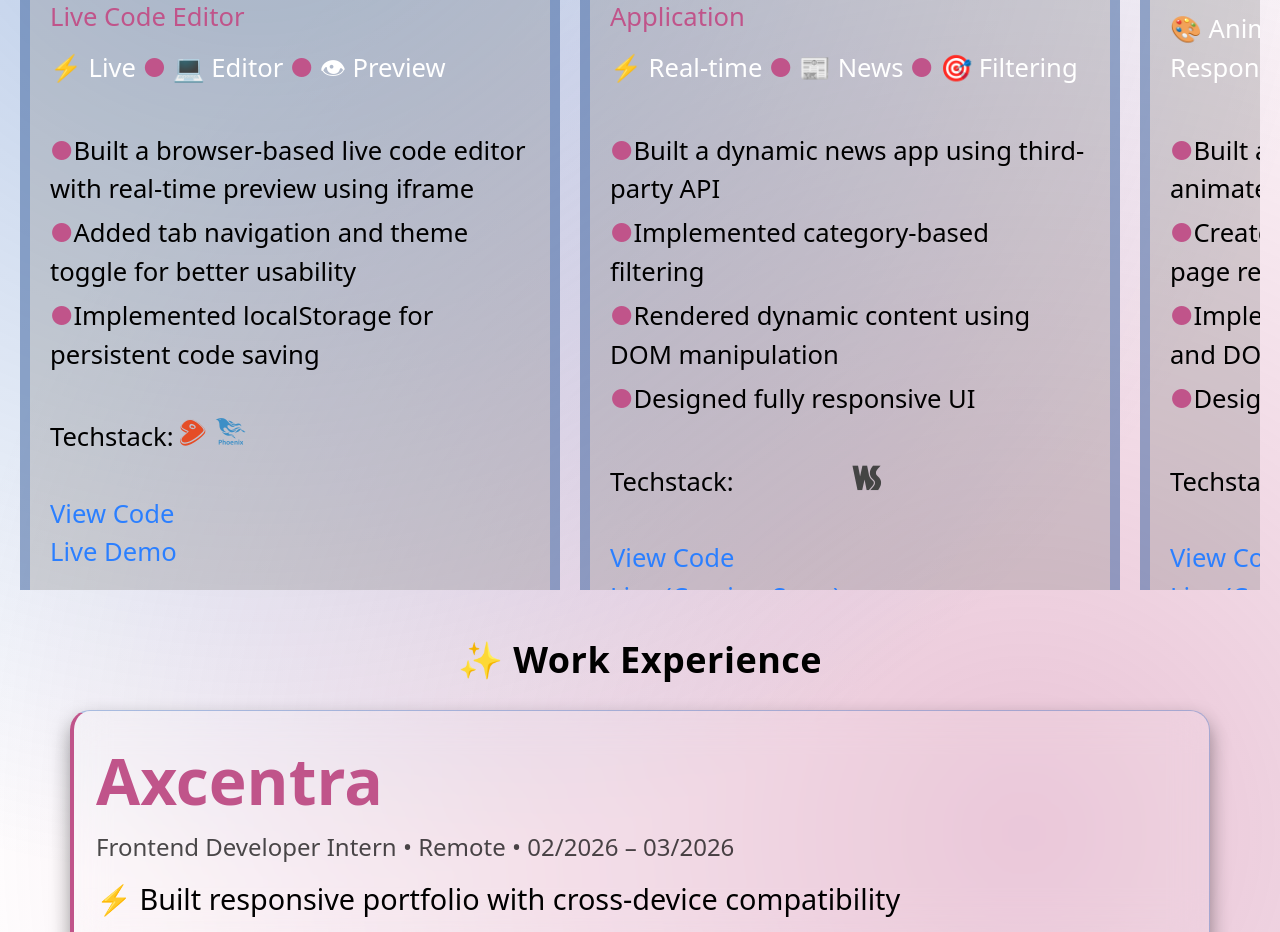
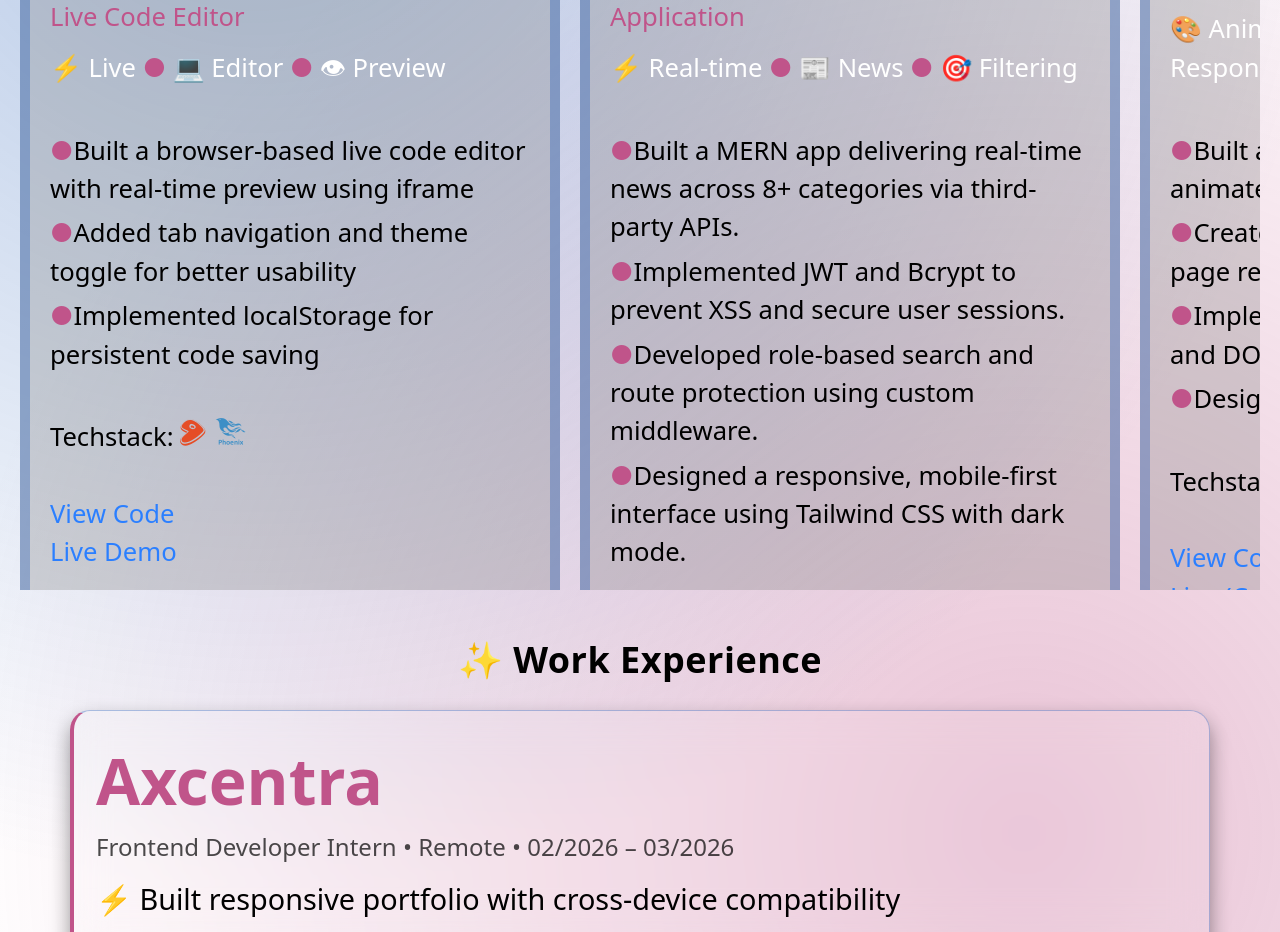
Before and after one commit to topperguy7/portfolio_v3, a React (Vite) app: page / in a window 1280 px wide. Shown: the part 980-1912 px from the top of the page. Built offline with nearby package versions, Linux system fonts and the light colour scheme.

Commit message:
little responsive and newsmania changes

```diff
--- a/src/components/Experience.jsx
+++ b/src/components/Experience.jsx
@@ -6,7 +6,6 @@ function Experience() {
         ✨ Work Experience
       </h1>
 
-      {/* Card 1 */}
       <div className="exp-card">
         <h2 className="company">Axcentra</h2>
         <p className="meta">
@@ -28,7 +27,6 @@ function Experience() {
         </div>
       </div>
 
-      {/* Card 2 */}
       <div className="exp-card">
         <h2 className="company">Connecting Dreams Foundation</h2>
         <p className="meta">
--- a/src/components/Projects.jsx
+++ b/src/components/Projects.jsx
@@ -47,10 +47,10 @@ function Projects(props){
                   NewsMania – News Aggregator Web Application
                 </h1>
                 <h3>⚡ Real-time <span className='font-cge'>●</span> 📰 News <span className='font-cge'>●</span> 🎯 Filtering</h3><br></br>
-                <p><span className='font-cge'>●</span>Built a dynamic news app using third-party API</p>
-                <p><span className='font-cge'>●</span>Implemented category-based filtering</p>
-                <p><span className='font-cge'>●</span>Rendered dynamic content using DOM manipulation</p>
-                <p><span className='font-cge'>●</span>Designed fully responsive UI</p><br></br>
+                <p><span className='font-cge'>●</span>Built a MERN app delivering real-time news across 8+ categories via third-party APIs.</p>
+                <p><span className='font-cge'>●</span>Implemented JWT and Bcrypt to prevent XSS and secure user sessions.</p>
+                <p><span className='font-cge'>●</span>Developed role-based search and route protection using custom middleware.</p>
+                <p><span className='font-cge'>●</span>Designed a responsive, mobile-first interface using Tailwind CSS with dark mode.</p><br></br>
                 <h2>
                   Techstack:<i className='devicon-react-plain colored'></i>
                             <i className='devicon-tailwindcss-plain colored'></i>
@@ -129,7 +129,7 @@ function Projects(props){
                 </h1>
                 <h3>🎮 Games <span className='font-cge'>●</span> ⚛️ React <span className='font-cge'>●</span> 🧠 State</h3><br></br>
                 <p><span className='font-cge'>●</span>Built multi-game platform using React</p>
-                <p><span className='font-cge'>●</span>Developed Tic-Tac-Toe and Hangman with state management</p>
+                <p><span className='font-cge'>●</span>Developed Tic-Tac-Toe and Hangman Memory with state management</p>
                 <p><span className='font-cge'>●</span>Designed scalable component-based architecture</p>
                 <p><span className='font-cge'>●</span>Created responsive and clean UI</p>
                 <br></br>
@@ -149,7 +149,7 @@ function Projects(props){
               </div>
             </div>
 
-            <div className="project-1">
+            <div className="project-1 hidden md:block">
               <div className='project-1-l'>
                 <h1>
                   Frontend Previewer – Browser-Based Live Code Editor
@@ -174,16 +174,16 @@ function Projects(props){
                 <img src={img1}/>
               </div>
             </div>
-            <div className="project-1">
+            <div className="project-1 hidden md:block">
               <div className='project-1-l'>
                 <h1>
                   NewsMania – News Aggregator Web Application
                 </h1>
                 <h3>⚡ Real-time <span className='font-cge'>●</span> 📰 News <span className='font-cge'>●</span> 🎯 Filtering</h3><br></br>
-                <p><span className='font-cge'>●</span>Built a dynamic news app using third-party API </p>
-                <p><span className='font-cge'>●</span>Implemented category-based filtering</p>
-                <p><span className='font-cge'>●</span>Rendered dynamic content using DOM manipulation</p>
-                <p><span className='font-cge'>●</span>Designed fully responsive UI</p><br></br>
+                <p><span className='font-cge'>●</span>Built a MERN app delivering real-time news across 8+ categories via third-party APIs.</p>
+                <p><span className='font-cge'>●</span>Implemented JWT and Bcrypt to prevent XSS and secure user sessions.</p>
+                <p><span className='font-cge'>●</span>Developed role-based search and route protection using custom middleware.</p>
+                <p><span className='font-cge'>●</span>Designed a responsive, mobile-first interface using Tailwind CSS with dark mode.</p><br></br>
                 <h2>
                   Techstack:<i className='devicon-react-plain colored'></i>
                             <i className='devicon-tailwindcss-plain colored'></i>
@@ -201,7 +201,7 @@ function Projects(props){
                 <img src={img2}/>
               </div>
             </div>
-            <div className="project-1">
+            <div className="project-1  hidden md:block">
               <div className='project-1-l'>
                 <h1>
                   Interactive Portfolio Website
@@ -228,7 +228,7 @@ function Projects(props){
                 <img src={img3}/>
               </div>
             </div>
-            <div className="project-1">
+            <div className="project-1  hidden md:block">
               <div className='project-1-l'>
                 <h1>
                   Jevan Pustak: Smart Indian Recipe Platform
@@ -255,7 +255,7 @@ function Projects(props){
                 <img src={img4}/>
               </div>
             </div>
-            <div className="project-1">
+            <div className="project-1 hidden md:block">
               <div className='project-1-l'>
                 <h1>
                   Yoo!Gamer – Multi-Game React Platform
--- a/src/index.css
+++ b/src/index.css
@@ -529,10 +529,11 @@ body{
 
   .player{
     padding: 2px;
+    flex-direction: column;
   }
 
   .hero{
-    margin-top: 50px;
+    margin-top: 200px;
   }
 
   .hero-top h1{
@@ -549,19 +550,20 @@ body{
   }
 
   .hero-bot{
-    flex-wrap: wrap;
+    flex-direction: column;
+    gap: 30px;
   }
 
   .hero-bot h1{
-    font-size: 1rem;
+    font-size: 1.5rem;
   }
 
   .hero-bot i{
-    font-size: 16px;
+    font-size: 34px;
   }
 
   .marque{
-    width: 140px;
+    width: 240px;
   }
 
   .project{
```
